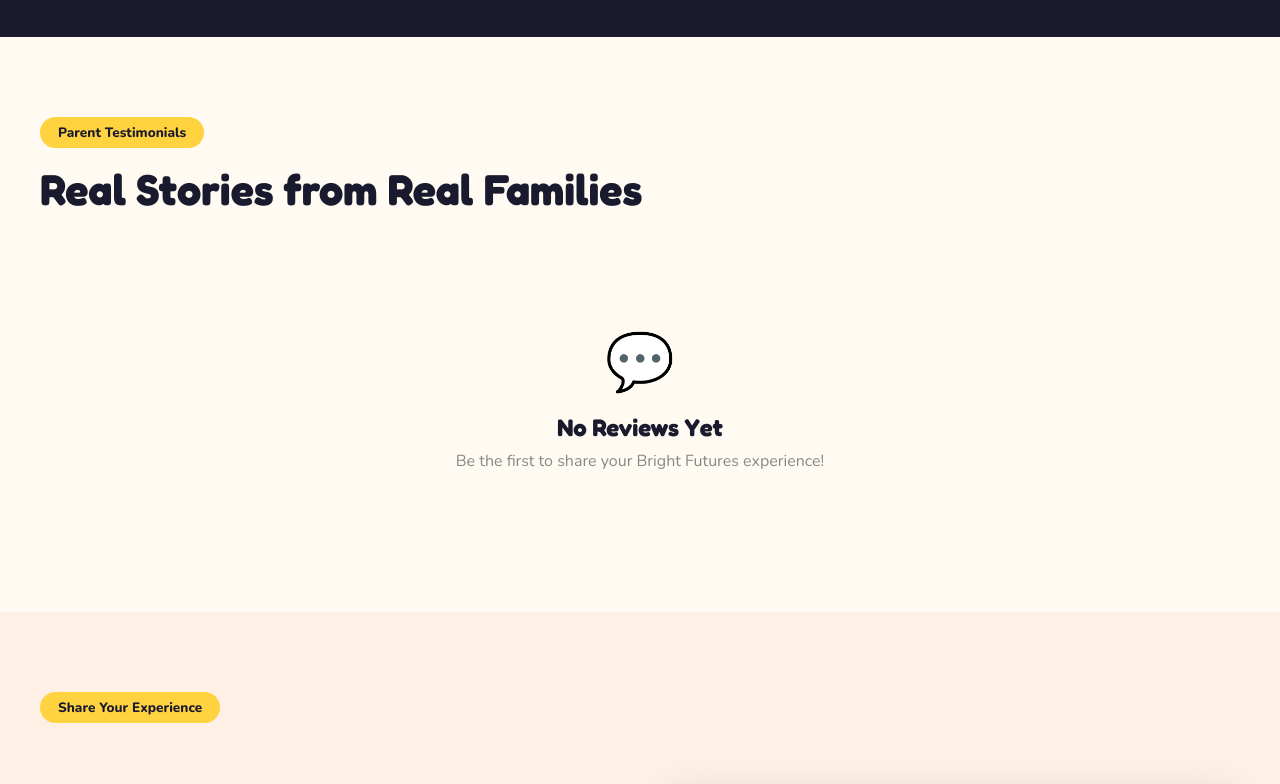
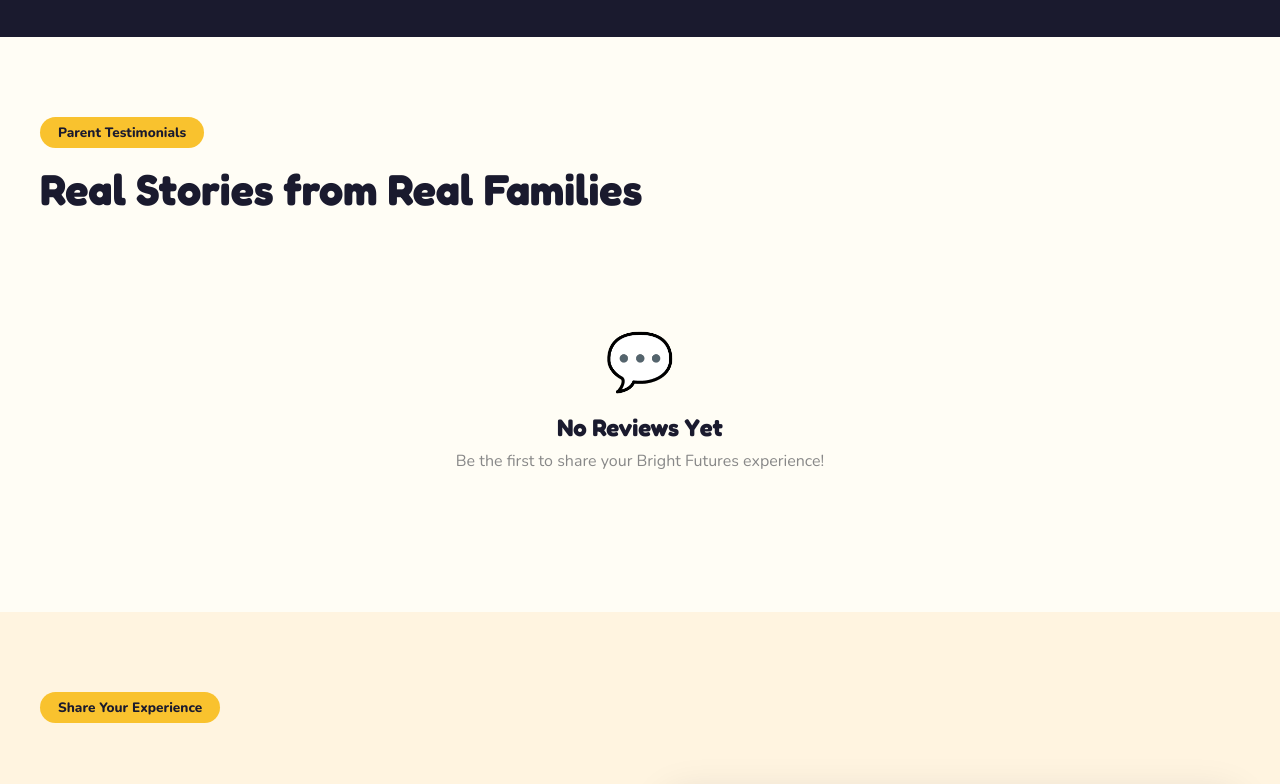
Before and after one commit to Pittbyte882/bright_futures, a website: page testimonials.html in a window 1280 px wide. Shown: the part 658-1442 px from the top of the page. Drawn offline with nearby package versions, Linux system fonts and the light colour scheme; no server answers.

Commit message:
changed colors

```diff
--- a/testimonials.html
+++ b/testimonials.html
@@ -8,9 +8,15 @@
   <link rel="preconnect" href="https://fonts.gstatic.com" crossorigin />
   <link href="https://fonts.googleapis.com/css2?family=Fredoka:wght@400;500;600;700&family=Nunito:wght@400;500;600;700;800&display=swap" rel="stylesheet" />
   <style>
+    /* ─── RESET & BASE ─── */
     *, *::before, *::after { box-sizing: border-box; margin: 0; padding: 0; }
-    :root { --sun:#FFD23F; --coral:#FF6B6B; --sky:#4ECDC4; --leaf:#6BCB77; --berry:#845EC2; --peach:#FFF0E6; --cream:#FFFBF2; --dark:#1A1A2E; --body:#3D3D5C; --card:#FFFFFF; --radius:20px; --shadow:0 8px 40px rgba(26,26,46,0.12); }
-    html { scroll-behavior:smooth; }
+    :root {
+      --sun:#F9C22E; --coral:#E83A2E; --sky:#4BAEE8; --leaf:#3DB54A;
+      --berry:#7B3FA0; --peach:#FFF4E0; --cream:#FFFDF5; --dark:#1A1A2E;
+      --body:#2D3A2E; --card:#FFFFFF; --radius:20px;
+      --shadow:0 8px 40px rgba(26,26,46,0.12);
+      --mon:#F9C22E; --wed:#4BAEE8; --fri:#7B3FA0; --play:#E83A2E;
+    }
     body { font-family:'Nunito',sans-serif; background:var(--cream); color:var(--body); overflow-x:hidden; }
     nav { position:sticky; top:0; z-index:100; display:flex; align-items:center; justify-content:space-between; gap:16px; padding:14px 40px; background:rgba(255,251,242,0.95); backdrop-filter:blur(12px); border-bottom:2px solid rgba(255,210,63,0.3); }
     .nav-logo { font-family:'Fredoka',sans-serif; font-size:1.2rem; font-weight:700; color:var(--dark); line-height:1.2; text-decoration:none; flex-shrink:0; }
```
Also changed, not shown: about.html (+5 -3 lines), admin.html (+8 -1 lines), gallery.html (+9 -1 lines).
